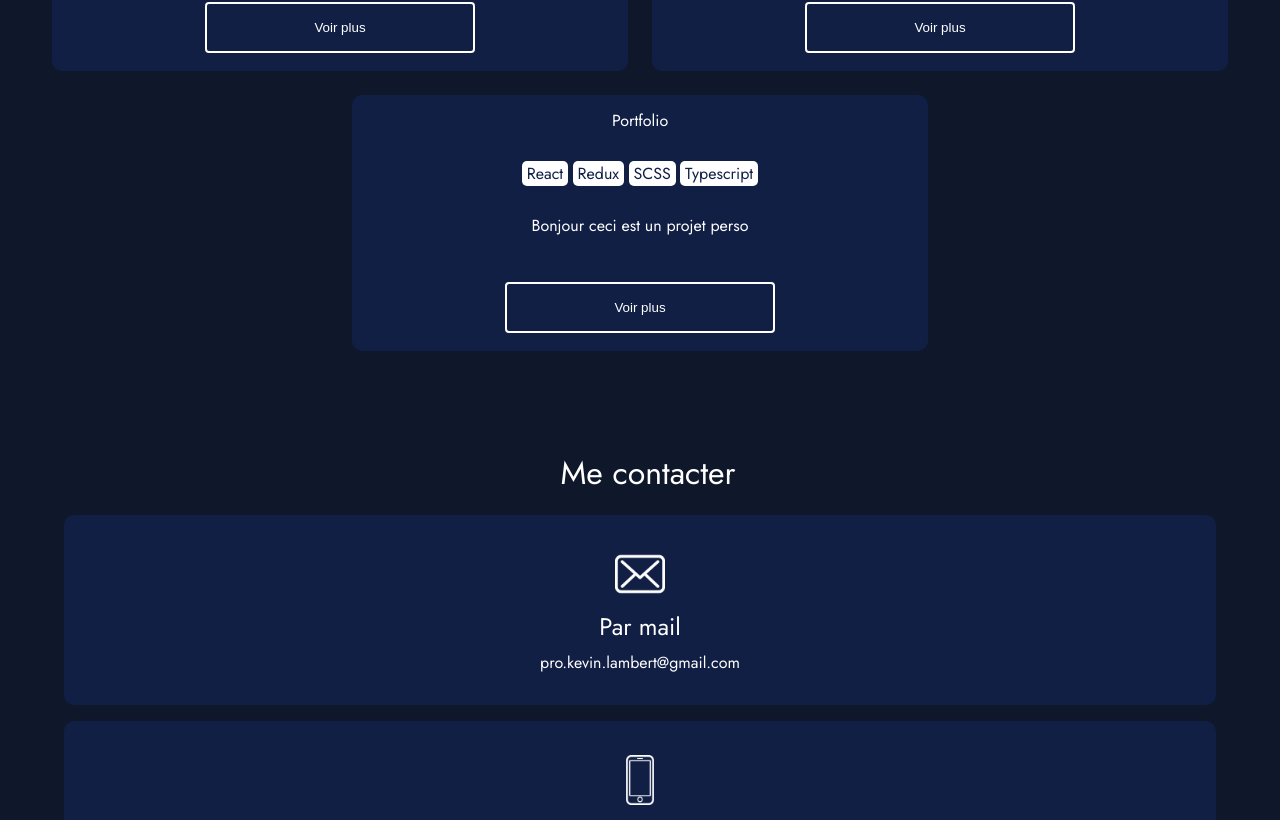
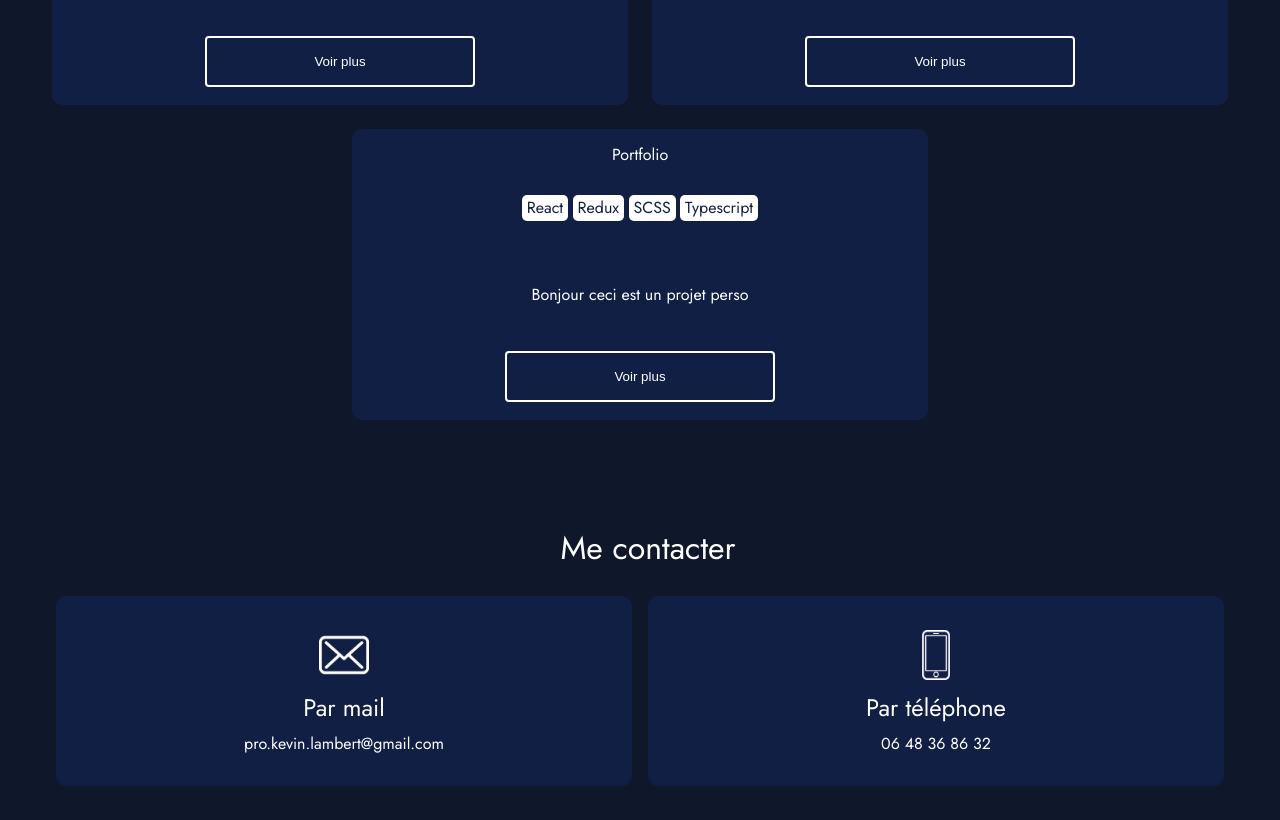
Before and after one commit to lambertkevin42/Portfolio-Ts, a React (Create React App) app: page / in a window 1280 px wide. Shown: the part 2412-3232 px from the top of the page. Built offline with nearby package versions, Linux system fonts and the light colour scheme.

Commit message:
tablet scss Contact component done

```diff
--- a/src/components/App/App.tsx
+++ b/src/components/App/App.tsx
@@ -41,7 +41,7 @@ const App: React.FC = () => {
         titlemail="Par mail"
         titlephone="Par téléphone"
         text1="pro.kevin.lambert@gmail.com"
-        text2="0648368632"
+        text2="06 48 36 86 32"
         imgAlt="mail"
         imgAlt1="phone"
       />
--- a/src/components/Contact/contact.scss
+++ b/src/components/Contact/contact.scss
@@ -58,3 +58,24 @@
 
     }
 }
+
+@media only screen and (min-width: 768px) {
+    .contact{
+        flex-direction: row;
+        flex-wrap: wrap;
+        width: 100%;
+
+        &-title{
+            display: flex;
+            justify-content: center;
+            width: 100%;
+            padding: vars.$gutter;
+        }
+        &-mail{
+            width: 45%;
+        }
+        &-phone{
+            width: 45%;
+        }
+    }
+}
--- a/src/components/Project/ProjectBox/projectbox.scss
+++ b/src/components/Project/ProjectBox/projectbox.scss
@@ -20,6 +20,7 @@
     }
     &-techno{
         display: flex;
+        min-height: 60px;
         flex-direction: row;
         flex-wrap: wrap;
         justify-content: center;
@@ -29,6 +30,7 @@
     &-techno-simple{
         padding: vars.$gutter*0.3;
         width: fit-content;
+        height: fit-content;
         border-radius: 5px;
         background-color: white;
         color: vars.$dark;
```
